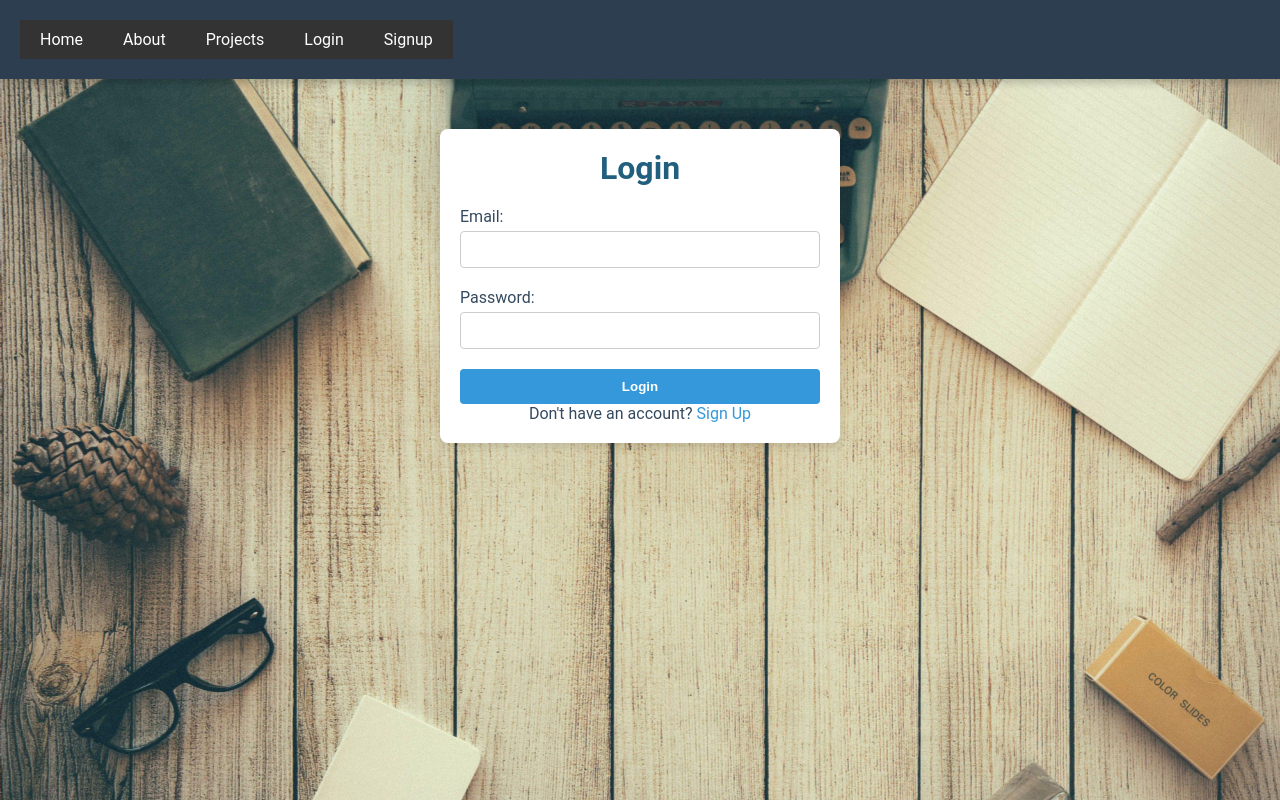
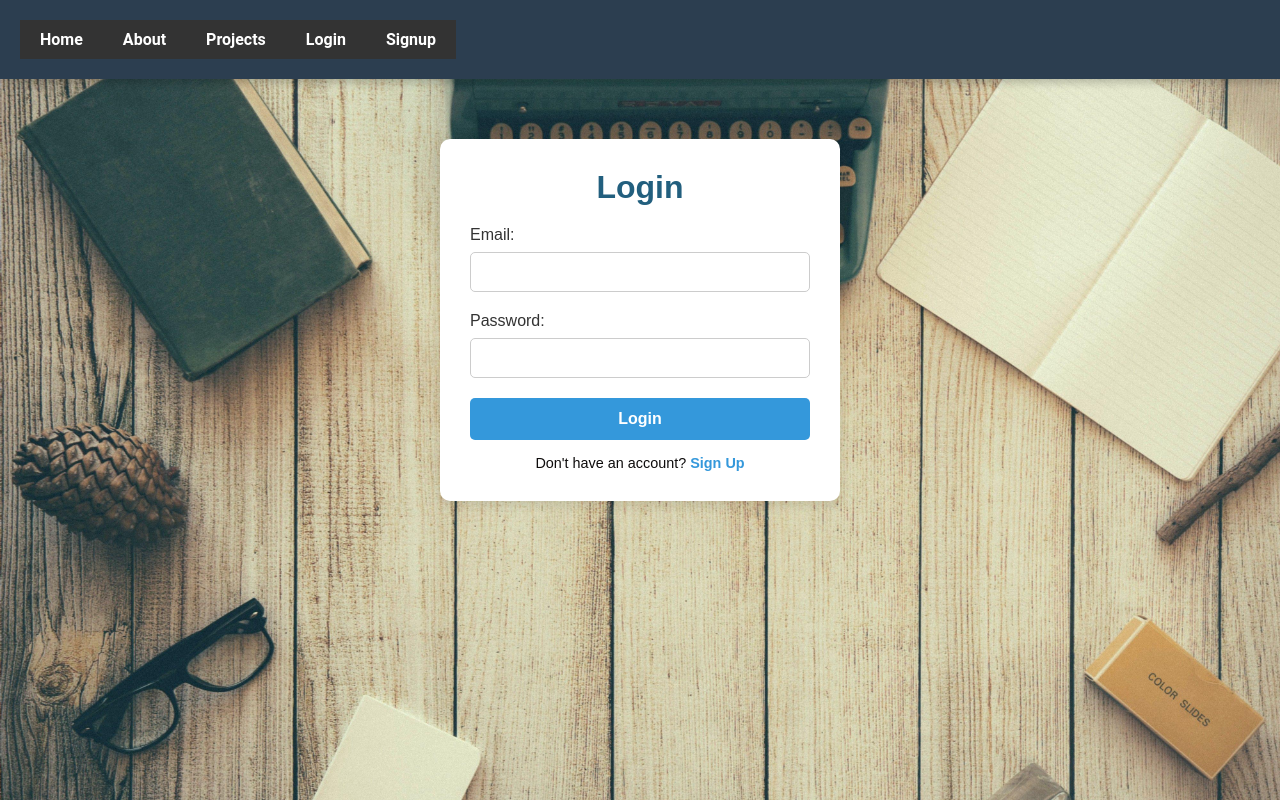
Before and after one commit to RiddhikaBansal/mern, a React (Create React App) app in the folder client/: page /login in a window 1280 px wide. Built offline with nearby package versions, Linux system fonts and the light colour scheme.

Commit message:
Update Auth.css

```diff
--- a/client/src/components/Auth.css
+++ b/client/src/components/Auth.css
@@ -1,58 +1,82 @@
+/* Auth Container */
 .auth-container {
     max-width: 400px;
     margin: 0 auto;
-    background-color: white;
-    padding: 20px;
-    border-radius: 8px;
-    box-shadow: 0 4px 8px rgba(0, 0, 0, 0.1);
-    margin-top: 50px;
+    background: #ffffff;
+    padding: 30px;
+    border-radius: 10px;
+    box-shadow: 0 4px 12px rgba(0, 0, 0, 0.1);
+    margin-top: 60px;
+    font-family: 'Arial', sans-serif;
 }
 
+/* Header */
 h2 {
     text-align: center;
-    color: #34495e;
+    color: #2c3e50;
+    font-size: 1.8rem;
+    margin-bottom: 20px;
 }
 
+/* Form Group */
 .form-group {
     margin-bottom: 20px;
 }
 
 .form-group label {
     display: block;
-    color: #34495e;
-    margin-bottom: 5px;
+    font-size: 1rem;
+    color: #333333;
+    margin-bottom: 8px;
 }
 
 .form-group input {
     width: 100%;
     padding: 10px;
     border: 1px solid #ccc;
-    border-radius: 4px;
+    border-radius: 5px;
+    font-size: 1rem;
+    transition: border-color 0.3s;
 }
 
+/* Input Focus */
+.form-group input:focus {
+    border-color: #3498db;
+    outline: none;
+    box-shadow: 0 0 5px rgba(52, 152, 219, 0.3);
+}
+
+/* Button */
 button {
     width: 100%;
-    padding: 10px;
+    padding: 12px;
     background-color: #3498db;
     color: white;
     border: none;
-    border-radius: 4px;
+    border-radius: 5px;
     cursor: pointer;
+    font-size: 1rem;
     font-weight: bold;
+    transition: background-color 0.3s;
 }
 
 button:hover {
     background-color: #2980b9;
 }
 
+/* Additional Text */
 p {
     text-align: center;
-    color: #34495e;
+    color: #0e0c0c;
+    font-size: 0.9rem;
+    margin-top: 15px;
 }
 
+/* Links */
 a {
     color: #3498db;
     text-decoration: none;
+    font-weight: bold;
 }
 
 a:hover {
```
